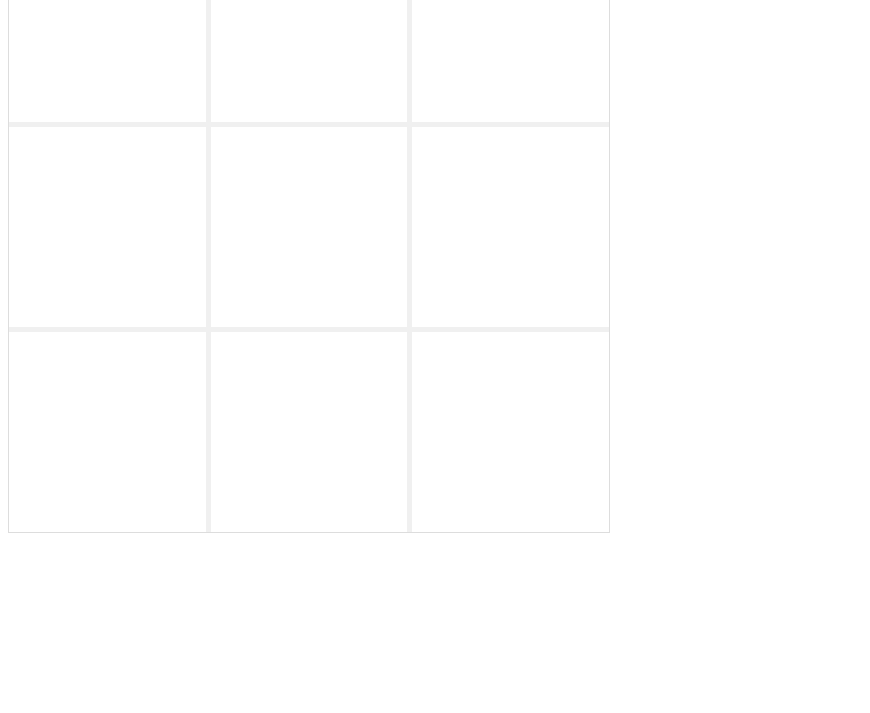
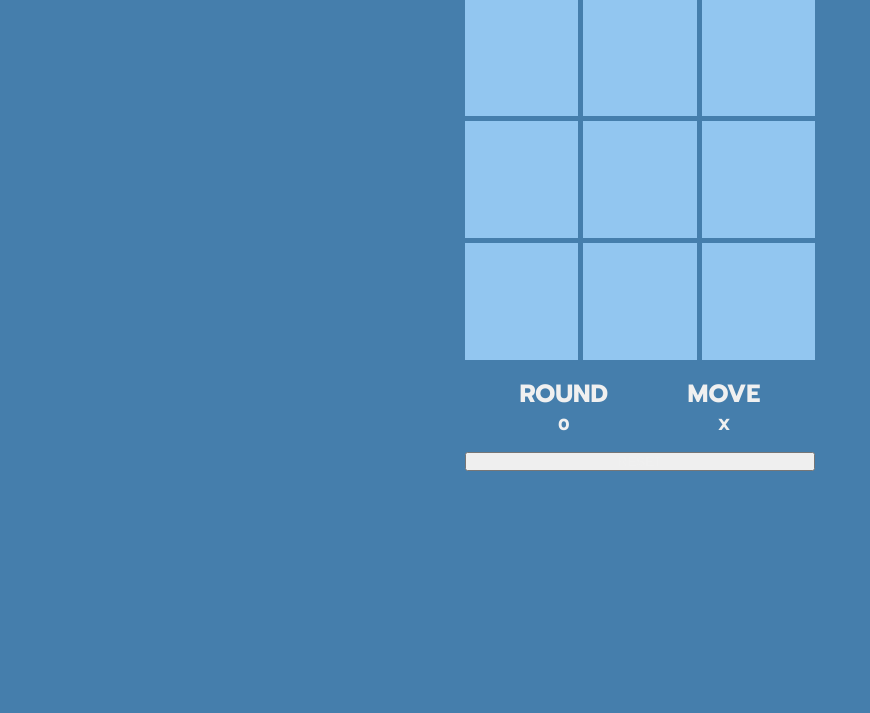
Before and after one commit to miki799/TicTacToe, a website: page index.html in a window 1280 px wide. Shown: the part 87-800 px from the top of the page, without its empty margins (0-870 px from the left). Drawn offline with Linux system fonts and the light colour scheme.

Commit message:
added scss styles

```diff
--- a/index.html
+++ b/index.html
@@ -1,15 +1,22 @@
 <!DOCTYPE html>
 <html lang="en">
-<head>
-    <meta charset="UTF-8">
-    <meta http-equiv="X-UA-Compatible" content="IE=edge">
-    <meta name="viewport" content="width=device-width, initial-scale=1.0">
-    <script src="https://kit.fontawesome.com/2df8de0f65.js" crossorigin="anonymous"></script>
-    <link rel="stylesheet" href="styles/app.css">
-    <title>Tic-Tac-Toe</title>
-</head>
-<body>
-    <div class="board">
+  <head>
+    <meta charset="UTF-8" />
+    <meta http-equiv="X-UA-Compatible" content="IE=edge" />
+    <meta name="viewport" content="width=device-width, initial-scale=1.0" />
+    <script
+      src="https://kit.fontawesome.com/2df8de0f65.js"
+      crossorigin="anonymous"
+    ></script>
+    <link rel="stylesheet" href="src/styles/css/index.css" />
+    <link rel="stylesheet" href="src/styles/css/app.css" />
+    <link rel="stylesheet" href="src/styles/css/control.css" />
+    <link rel="stylesheet" href="src/styles/css/board.css" />
+  </head>
+  <body>
+    <div class="container">
+      <h1>Tic-Tac-Toe</h1>
+      <div class="board">
         <div class="box fa" data-row="0" data-column="0"></div>
         <div class="box fa" data-row="0" data-column="1"></div>
         <div class="box fa" data-row="0" data-column="2"></div>
@@ -19,7 +26,19 @@
         <div class="box fa" data-row="2" data-column="0"></div>
         <div class="box fa" data-row="2" data-column="1"></div>
         <div class="box fa" data-row="2" data-column="2"></div>
+      </div>
+      <div class="inner-container">
+        <div>
+          <h2>ROUND</h2>
+          <h3 id="round"></h3>
+        </div>
+        <div>
+          <h2>MOVE</h2>
+          <h3 id="move">X</h3>
+        </div>
+      </div>
+      <button id="reset">RESET</button>
     </div>
     <script src="index.js"></script>
-</body>
+  </body>
 </html>
--- a/index.js
+++ b/index.js
@@ -1,6 +1,7 @@
 const PLAYER_1 = "fa-circle"; // odd rounds
 const PLAYER_2 = "fa-times"; // even rounds
-let round = 1;
+let round = 0;
+document.getElementById("round").innerHTML = round.toString();
 const board = [
   ["", "", ""],
   ["", "", ""],
@@ -27,6 +28,7 @@ function pickBox(event) {
   event.target.classList.add(turn);
   board[row][column] = turn;
   round++;
+  document.getElementById("round").innerHTML = round.toString();
   let result = checkWinner();
   console.log(result);
 }
--- a/package.json
+++ b/package.json
@@ -15,5 +15,8 @@
   "bugs": {
     "url": "https://github.com/miki799/TicTacToe/issues"
   },
-  "homepage": "https://github.com/miki799/TicTacToe#readme"
+  "homepage": "https://github.com/miki799/TicTacToe#readme",
+  "dependencies": {
+    "sass": "^1.48.0"
+  }
 }
--- /dev/null
+++ b/src/styles/scss/app.scss
@@ -0,0 +1,8 @@
+.container {
+  margin: 25px;
+  display: grid;
+  grid-auto-rows: repeat(3, auto);
+  justify-content: center;
+  align-items: center;
+  grid-row-gap: 15px;
+}
--- /dev/null
+++ b/src/styles/scss/board.scss
@@ -0,0 +1,27 @@
+.board {
+  width: 350px;
+  background-color: #457eac;
+  display: grid;
+  grid-template-columns: repeat(3, 1fr);
+  grid-template-rows: repeat(3, 117px);
+  grid-gap: 5px;
+  cursor: pointer;
+
+  .box {
+    background-color: #92c6f0;
+    display: flex;
+    justify-content: center;
+    align-items: center;
+    font-size: 2rem;
+    color: #222;
+    &:hover {
+      background-color: #66b0ec;
+    }
+  }
+
+  .fa-circle::before {
+  }
+
+  .fa-times::before {
+  }
+}
--- /dev/null
+++ b/src/styles/scss/control.scss
@@ -0,0 +1,14 @@
+.inner-container {
+  display: grid;
+  grid-template-columns: repeat(2, auto);
+  grid-column-gap: 25px;
+  justify-content: space-evenly;
+  align-items: center;
+}
+
+.status-container {
+  display: flex;
+  flex-direction: column;
+  justify-content: center;
+  align-items: center;
+}
--- /dev/null
+++ b/src/styles/scss/index.scss
@@ -0,0 +1,32 @@
+@import url("https://fonts.googleapis.com/css2?family=Prompt:wght@300;400;500;700&display=swap");
+
+body {
+  font-family: "Prompt", sans-serif;
+  font-size: 10px;
+  background-color: #457eac;
+}
+
+*,
+*::before,
+*::after {
+  -webkit-font-smoothing: antialiased;
+  -moz-osx-font-smoothing: grayscale;
+  margin: 0px;
+  padding: 0px;
+  color: #f0f0f0;
+}
+
+h1 {
+  font-size: 3em;
+  text-align: center;
+}
+
+h2 {
+  font-size: 2.5em;
+  text-align: center;
+}
+
+h3 {
+  font-size: 1.6em;
+  text-align: center;
+}
```
Also changed, not shown: src/styles/css/app.css (added), src/styles/css/board.css (added), src/styles/css/control.css (added), src/styles/css/index.css (added), styles/app.css (deleted), 5 other files.
